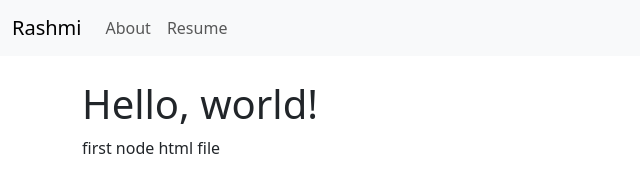
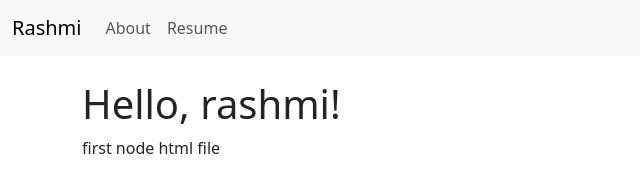
Before and after one commit to rashmi-shree/Intro-to-Node, a plain HTML site: page index.html in a window 1280 px wide. Shown: the whole page, without its empty margins (0-640 px from the left). Drawn offline with nearby package versions, Linux system fonts and the light colour scheme.

Commit message:
tweaked index.html:

```diff
--- a/index.html
+++ b/index.html
@@ -27,7 +27,7 @@
       </nav>
       <br>
       <div class="container">
-        <h1>Hello, world!</h1>
+        <h1>Hello, rashmi!</h1>
         <p>first node html file</p>
     </div>
     <script src="https://cdn.jsdelivr.net/npm/bootstrap@5.3.1/dist/js/bootstrap.bundle.min.js" integrity="sha384-HwwvtgBNo3bZJJLYd8oVXjrBZt8cqVSpeBNS5n7C8IVInixGAoxmnlMuBnhbgrkm" crossorigin="anonymous"></script>
```
